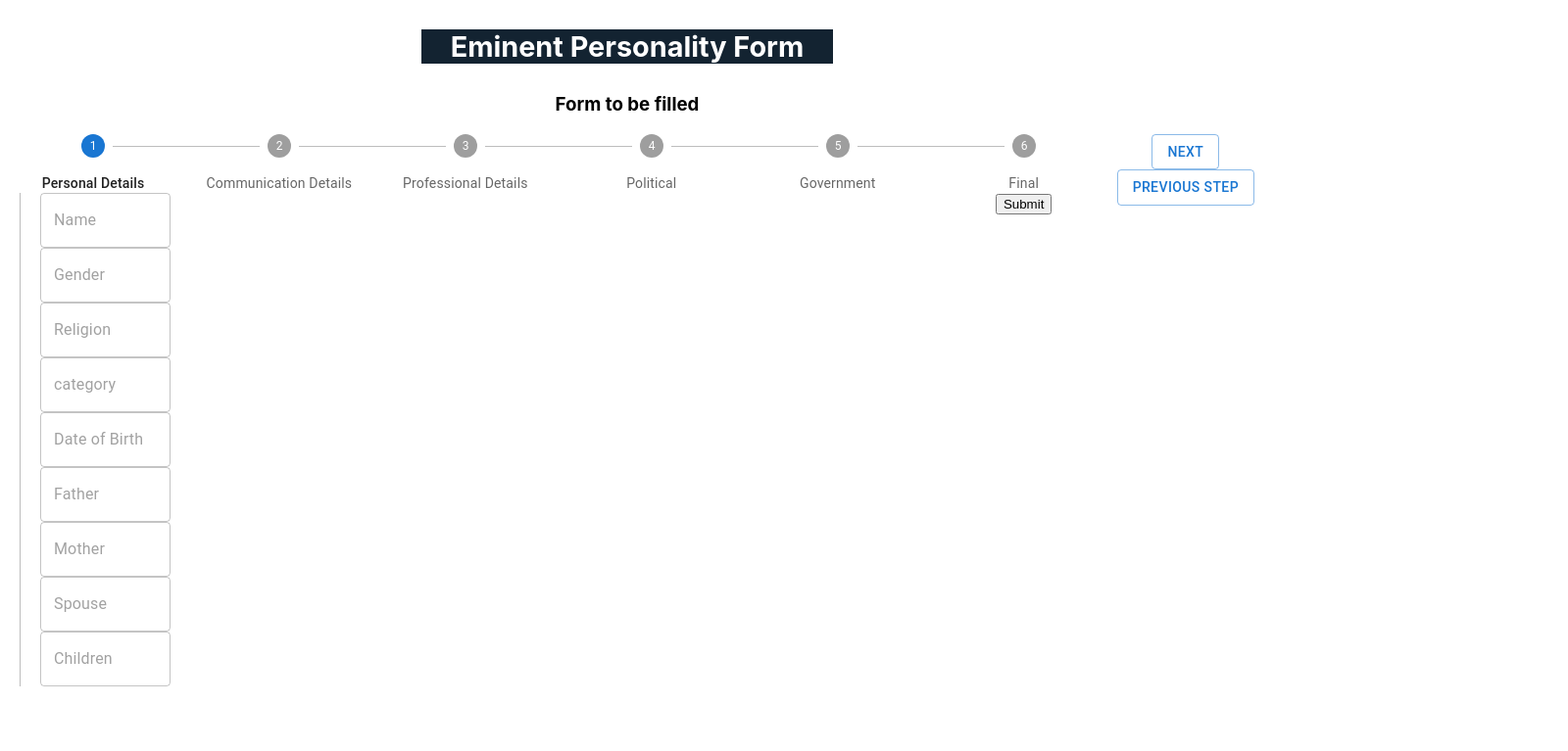
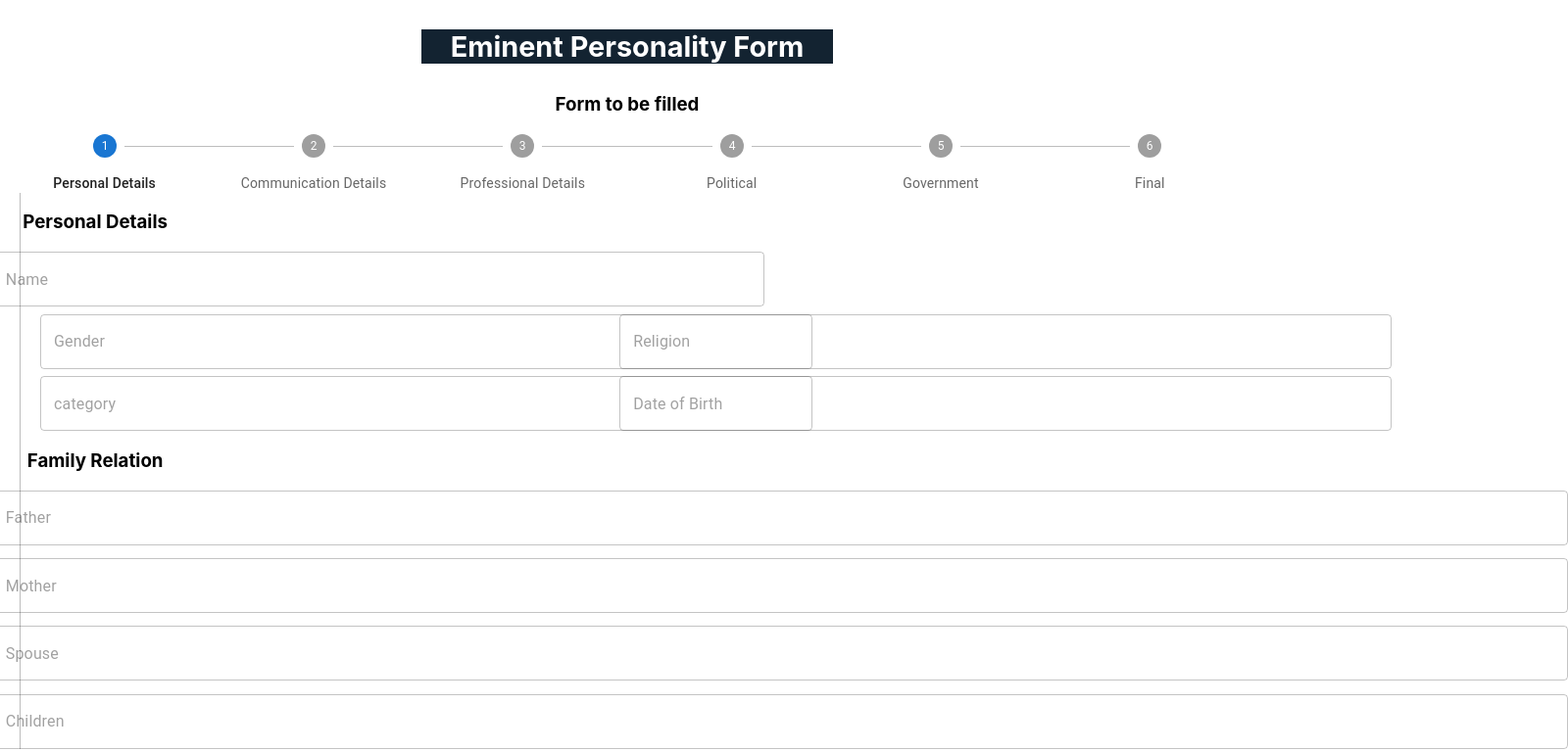
Before and after one commit to rvi-snkr7/stepper_crud, a React (Create React App) app: page / in a window 1280 px wide. Shown: the top 767 px of the page at 98% size, 1600 px wide, since content can reach past the window. Built offline with nearby package versions, Linux system fonts and the light colour scheme.

Commit message:
steper_done

```diff
--- a/src/App.js
+++ b/src/App.js
@@ -1,6 +1,6 @@
 import './App.css';
-import Personality from './component/linearstepper';
-import HorizontalLinearStepper from './component/linearstepper';
+// import Personality from './component/linearstepper';
+// import HorizontalLinearStepper from './component/linearstepper';
 // import {CssBaseline, Container,Paper,Box} from "@mui/material";
 import React from 'react';
 // import Ravi from './component/User';
@@ -17,9 +17,9 @@ function App() {
         </div>
           <h3>Form to be filled</h3>
       </header>
-      {/* <HorizontalLinearStepper/> */}
-      {/* <Personality/> */}
-     <Userform/>
+      <body>
+        <Userform/>
+      </body>
       </>
     </div>
   );
--- a/src/component/usercreate.jsx
+++ b/src/component/usercreate.jsx
@@ -6,10 +6,6 @@ import { Button, StepContent } from "@mui/material";
 import Stepper from '@mui/material/Stepper';
 import Step from '@mui/material/Step';
 import StepLabel from '@mui/material/StepLabel';
-// import StepContent from '@mui/material/StepContent';
-
-
-
 function Userform(){
      const url="http://localhost:3000/user"
      const[activeStep,setActiveStep]= React.useState(0)
@@ -22,42 +18,16 @@ function Userform(){
        setActiveStep((currentStep)=>currentStep-1)
      }
     const[deta,setDeta]=useState({
-        name:"",
-        gender:"",
-        category:"",
-        Religion:"",
-        dob:"",
-        father:"",
-        mother:"",
-        spouse:"",
-        children:"",
-        number:"",
-        email:"",
-        degree:"",
-        course:"",
-        startyear:"",
-        endyear:""
+        name:"", gender:"",category:"",Religion:"", dob:"",father:"", mother:"",spouse:"",children:"",
+        number:"",email:"",degree:"",course:"",startyear:"",endyear:""
     }
     )
      function Submit(e){
       e.preventDefault();
       axios.post(url,{
-            name:deta.name,
-            gender:deta.gender,
-            Religion:deta.Religion,
-            dob:deta.dob,
-            father:deta.father,
-            mother:deta.mother,
-            spouse:deta.spouse,
-            children:deta.children,
-            number:deta.number,
-            email:deta.email,
-            number:deta.email,
-            degree:deta.degree,
-            course:deta.course,
-            startyear:deta.startyear,
-            endyear:deta.endyear
-        })
+      name:deta.name, gender:deta.gender,Religion:deta.Religion,dob:deta.dob,father:deta.father,
+      mother:deta.mother,spouse:deta.spouse,children:deta.children, number:deta.number, email:deta.email,
+      number:deta.email,degree:deta.degree, course:deta.course, startyear:deta.startyear,})
         .then((response)=>response.data)
         setTimeout(window.location.reload.bind(window.location), 100);
     }
@@ -65,97 +35,150 @@ function Userform(){
         const newdeta={...deta}
         newdeta[e.target.id]=e.target.value
         setDeta(newdeta)
-        console.log(newdeta)
+        // console.log(newdeta)
 }
 return(
-    <div>
+  <>
+
     <Formik initialValues={{
-              name:"",
-              gender:"",
-              category:"",
-              Religion:"",
-              dob:"",
-              father:"",
-              mother:"",
-              spouse:"",
-              children:"",
-              number:"",
-              email:"",
-              degree:"",
-              course:"",
-              startyear:"",
-              endyear:""
+      name:"", gender:"",category:"",Religion:"", dob:"",father:"",mother:"", children:"", number:"",
+      email:"",degree:"",course:"",startyear:"",endyear:""
       }} onSubmit={(e)=>Submit(e)}>
             <Form onSubmit={(e)=>Submit(e)}>
+            <body className="FORM">
               <Stepper activeStep={activeStep} alternativeLabel>
                 <Step>
                   <StepLabel>Personal Details</StepLabel>
-                          <div className="personal-details">
+                  <div className="steper-context">
                     <StepContent>
+                      <h3>Personal Details</h3>
+                      <div className="steper1-name">
                       <Field onChange={(e)=>handle(e)} id="name" value={deta.name} placeholder="Name" name="name" type='text' component={TextField}/>
+                      </div>
+
+                      <div className="steper1-G-R">
+                       <div>
                        <Field onChange={(e)=>handle(e)} id="gender" value={deta.gender} placeholder="Gender" type='text' component={TextField}/>
+                       </div>
+                       <div>
                        <Field onChange={(e)=>handle(e)} id="Religion" value={deta.Religion} placeholder="Religion" type='text' component={TextField}/>
+                       </div>
+                      </div>
+                      <div className="steper1-G-R">
+                        <div>
                         <Field onChange={(e)=>handle(e)} id="category" value={deta.category} placeholder="category" type='text' component={TextField}/>
+                        </div>
+                        <div>
                         <Field onChange={(e)=>handle(e)} id="dob" value={deta.dob} placeholder="Date of Birth" type='integer' component={TextField}/>
+                        </div>
+                      </div>
+                      <h3>Family Relation</h3>
+                      <div className="Steper1-gr" >
+                        <div className="steper1-gr-gap">
                         <Field onChange={(e)=>handle(e)} id="father" value={deta.father} placeholder="Father" type='text' component={TextField}/>
+                        </div>
+                        <div className="steper1-gr-gap">
                         <Field onChange={(e)=>handle(e)} id="mother" value={deta.mother} placeholder="Mother" type='text'component={TextField}/>
+                        </div>
+                        <div className="steper1-gr-gap">
                         <Field onChange={(e)=>handle(e)} id="spouse" value={deta.spouse} placeholder="Spouse" type='text' component={TextField}/>
+                        </div>
+                        <div className="steper1-gr-gap">
                         <Field onChange={(e)=>handle(e)} id="children" value={deta.children} placeholder="Children" type='number' component={TextField}/>
+                        </div>
+                      </div>
+
                     </StepContent>
                   </div>
                 </Step>
 
                 <Step>
                   <StepLabel>Communication Details</StepLabel>
-                         <div classname="communication-detail">
+                  <div className="steper-context1">
                     <StepContent>
-                           <Field onChange={(e)=>handle(e)} id="number" value={deta.number} placeholder="Number" type='number' component={TextField}/>
+                      <h3>Communication Details</h3>
+                      <div className="steper1-N-E">
+                      <Field onChange={(e)=>handle(e)} id="number" value={deta.number} placeholder="Number" type='text' component={TextField}/>
                       <Field onChange={(e)=>handle(e)} id="email" value={deta.email} placeholder="Email" type='text' component={TextField}/>
+                      </div>
                     </StepContent>
                   </div>
                 </Step>
 
                 <Step>
                   <StepLabel>Professional Details</StepLabel>
-                        <div className="professional-detail">
+                  <div className="steper-context2">
                     <StepContent>
+                      <h3>Professional Details</h3>
+                      <p>Education Details</p>
+                      <div className="steper1-N-E">
                       <Field onChange={(e)=>handle(e)} id="degree" value={deta.degree} placeholder="Degree" type='text' component={TextField}/>
                       <Field onChange={(e)=>handle(e)} id="course" value={deta.course} placeholder="Course" type='text' component={TextField}/>
+                      </div>
+
+                      <div className="steper1-N-E">
                       <Field onChange={(e)=>handle(e)} id="startyear" value={deta.startyear} placeholder="Startyear" type='text' component={TextField}/>
                       <Field onChange={(e)=>handle(e)} id="endyear" value={deta.endyear} placeholder="Endyear" type='text' component={TextField}/>
+                      </div>
                     </StepContent>
                   </div>
                 </Step>
+
                 <Step>
                  <StepLabel>Political</StepLabel>
+                 <div className="SUBMIT-P">
+                 <StepContent>
+                   <h3>Political</h3>
+                   <p>No Fields</p>
+                   <p>Skip</p>
+                 </StepContent>
+                 </div>
                 </Step>
+
                 <Step>
                   <StepLabel>Government</StepLabel>
+                  <div className="SUBMIT-G">
+                  <StepContent>
+                   <h3>Government</h3>
+                   <p>No Fields</p>
+                    <p>Skip</p>
+                  </StepContent>
+                  </div>
                 </Step>
+
                 <Step>
                  <StepLabel>Final</StepLabel>
+                 <div className="SUBMIT">
+                  <StepContent>
+                    <h1>ThankYou!</h1>
+                   <p>Please click Submit to save your form.</p>
+                   <div className="Submit-btn">
                     <button>Submit</button>
+                   </div>
+                  </StepContent>
+                 </div>
                 </Step>
-                    <div>
+              </Stepper>
+              </body>
+              <div className="step-button">
+                  <Button
+                   variant="outlined"
+                   color="primary"
+                   onClick={()=>previousStep()}
+                   >Back
+                  </Button>
+                 <br></br>
                   <Button
                    variant="outlined"
                    color="primary"
                    onClick={()=>nextStep()}
                    >Next
                   </Button>
-                        <br></br>
-                        <Button
-                          variant="outlined"
-                          color="primary"
-                          onClick={()=>previousStep()}
-                          >Previous Step
-                        </Button>
                 </div>
-                </Stepper>
            </Form>
+        </Formik>
 
-        </Formik>
-    </div>
+  </>
 )
 }
 export default Userform;
--- a/src/index.css
+++ b/src/index.css
@@ -38,3 +38,93 @@ code {
 .btn2{
   margin-left: 650px;
 }
+.FORM{
+  height: 680px;
+}
+.steper-context{
+  width: 400%;
+}
+.steper-context h3{
+  margin-left: -85%;
+}
+.step-button{
+  display: flex;
+ gap: 45%;
+ margin-left: 10px;
+}
+.step-button button{
+  color: white;
+  background-color: orangered;
+}
+.steper1-name{
+  margin-left: -80%;
+}
+.steper1-name fieldset{
+  /* margin-left: -80%; */
+  width: 770px;
+  color: red;
+}
+.steper1-G-R{
+  display: flex;
+  margin: 1% 0% 0% 0%;
+  gap: 58%;
+}
+.steper1-G-R fieldset{
+  /* display: flex;
+  margin: 1% 0% 0% 0%;
+  gap: 15%; */
+  width: 770px;
+}
+.Steper1-gr{
+  /* display: inline; */
+  margin-left: -80%;
+  margin-top: 1%;
+}
+.Steper1-gr fieldset{
+width: 1590px;
+}
+.steper1-gr-gap{
+  margin-top: 1%;
+}
+.steper-context1 h3{
+  margin-left: -85%;
+}
+.steper-context1{
+  margin: 0% 0% 0% -90%;
+  width: 571%;
+  /* background-color: red; */
+}
+.steper1-N-E{
+  display: flex;
+  margin: 1% 0% 0% 0%;
+  gap: 38%;
+}
+.steper1-N-E fieldset{
+  /* display: flex;
+  margin: 1% 0% 0% 0%;
+  gap: 15%; */
+  width: 740px;
+}
+.steper-context2 h3{
+  margin-left: -85%;
+}
+.steper-context2 p{
+  margin-left: -92%;
+}
+.steper-context2{
+  margin: 0% 0% 0% -200%;
+  width: 580%;
+  /* background-color: red; */
+}
+.SUBMIT{
+  margin: 80% 0% 0% -500%;
+  width: 555%;
+}
+.SUBMIT-P{
+  margin: 20% 0% 0% -300%;
+  width: 555%;
+}
+.SUBMIT-G{
+  margin: 20% 0% 0% -408%;
+  width: 555%;
+}
```
Lines whose indentation alone changed are shown as unchanged.
